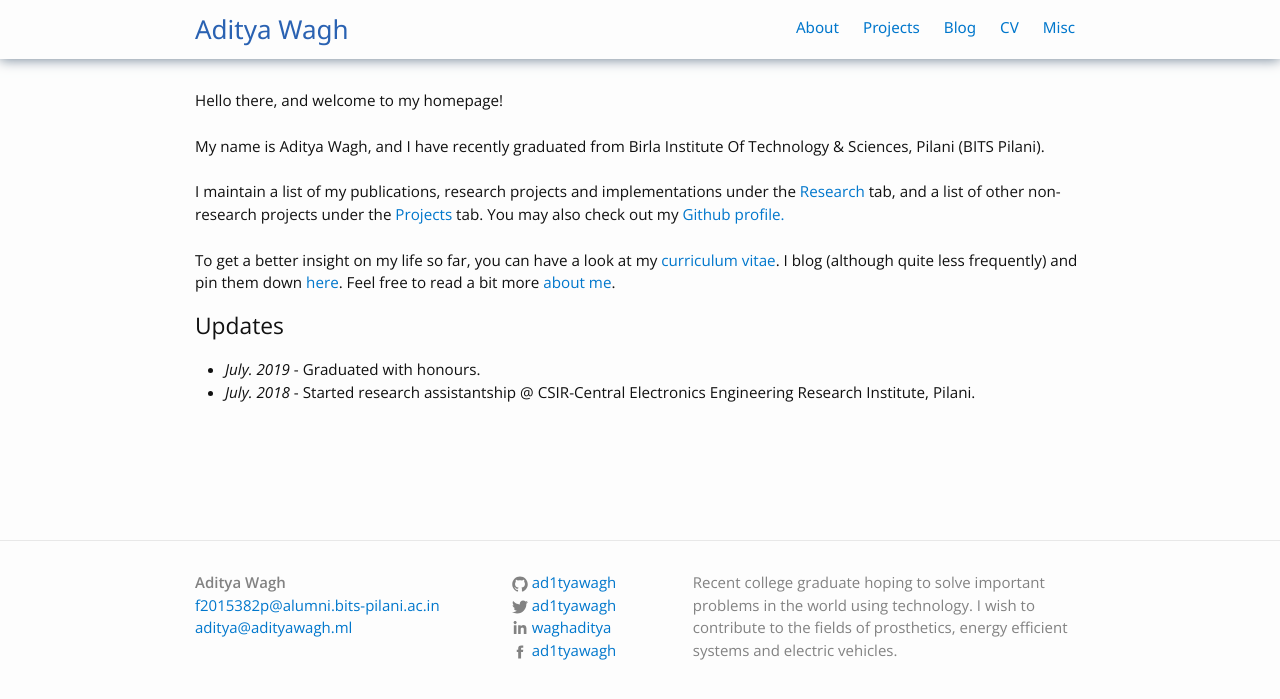
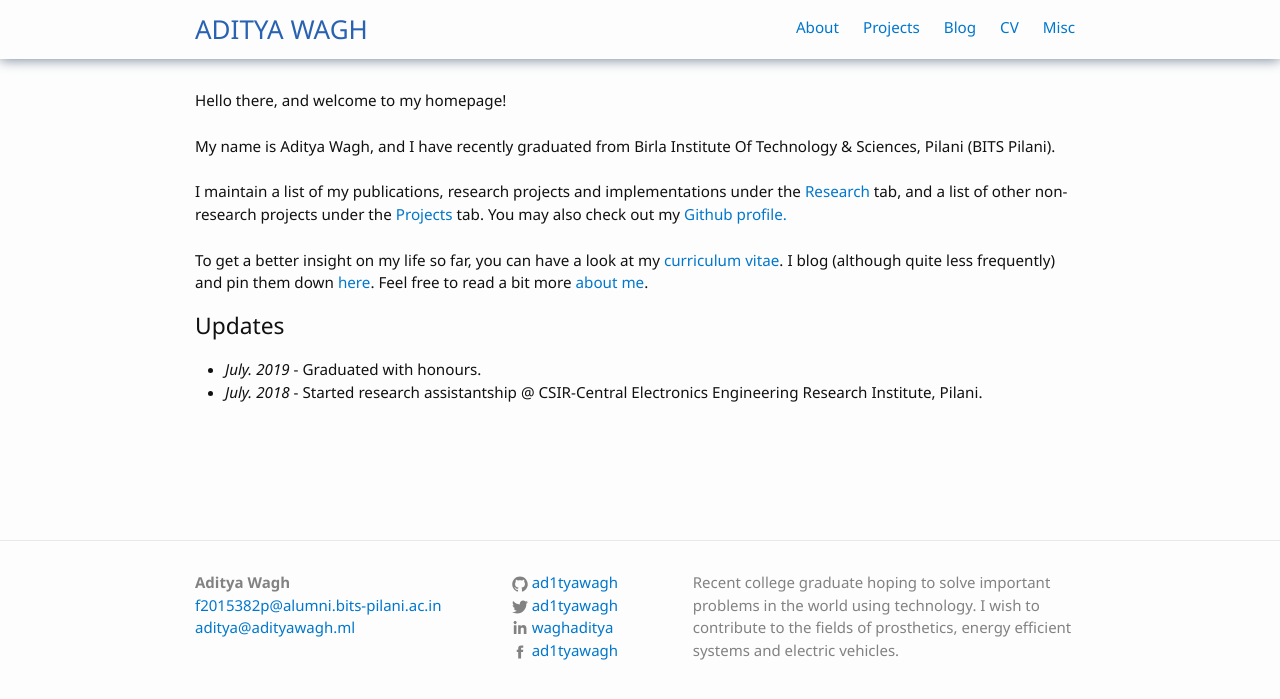
Before and after one commit to thecodeeagle/Ashlesha_Personal, a Jekyll site: the page built from index.html, in a window 1280 px wide. Shown: the top 699 px of the page. Built offline with Jekyll 4.4.1, drawn with Linux system fonts in a browser that asks for light colours.

Commit message:
updated header and font of the webpage.

```diff
--- a/_sass/_header.scss
+++ b/_sass/_header.scss
@@ -9,7 +9,8 @@
     padding-top: 10px;
     float: left;
     font-weight: 400;
-    font-family: Segoe UI, "Open Sans", Helvetica, Arial, sans-serif;
+    text-transform: uppercase;
+    font-family: "Segoe UI", "Open Sans", Arial, sans-serif;
     color: #2a62b2;
 }
 
--- a/css/main.scss
+++ b/css/main.scss
@@ -3,7 +3,7 @@
 ---
 @charset "utf-8";
 
-$base-font-family: 'Open Sans', Helvetica, Arial, sans-serif;
+$base-font-family: 'Segoe UI', Helvetica, Arial, sans-serif;
 $base-font-size:   .95em;
 $small-font-size:  $base-font-size * 0.875;
 $base-line-height: 1.5;
```
Also changed, not shown: _includes/nav.html (indentation only).
